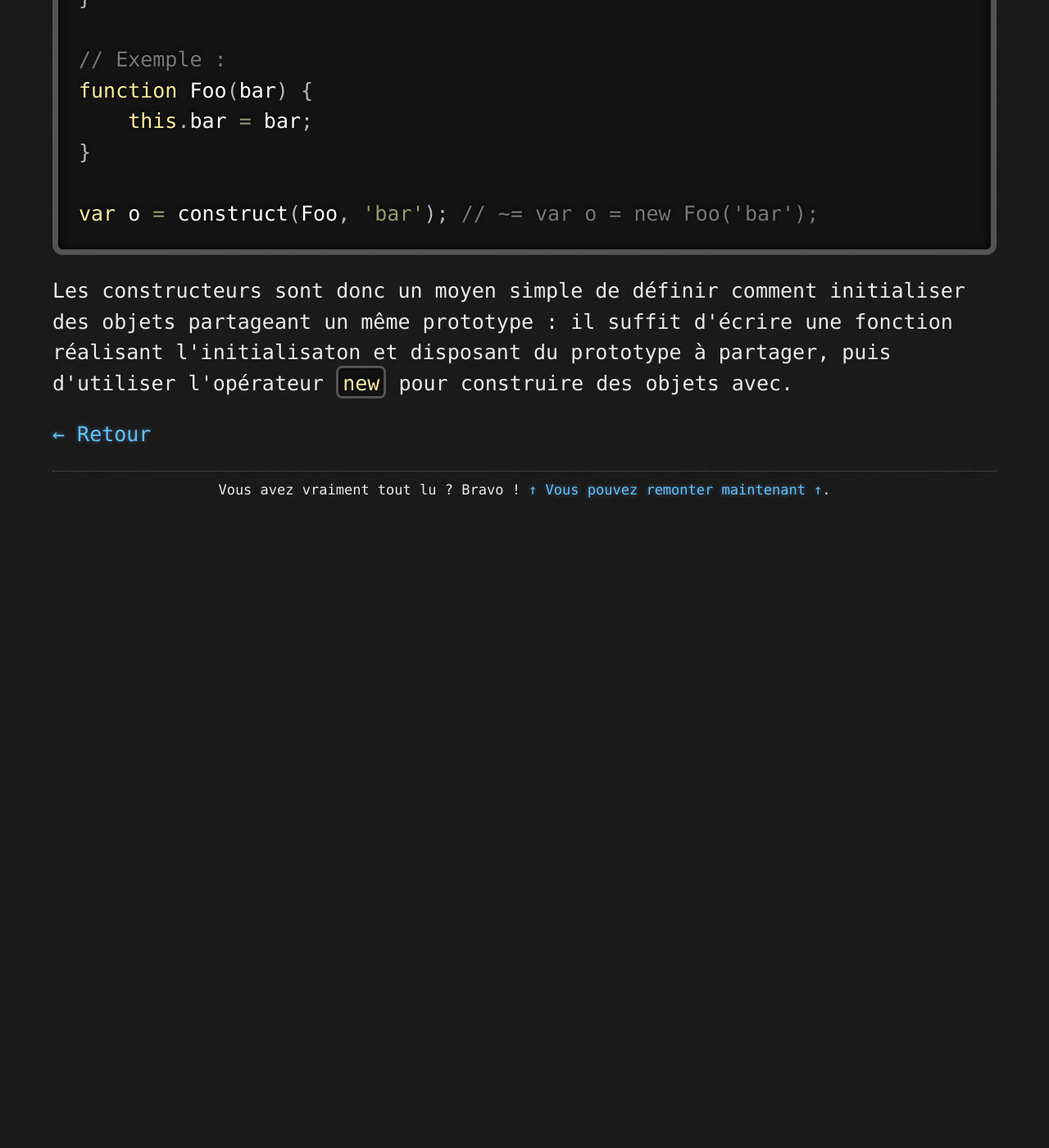
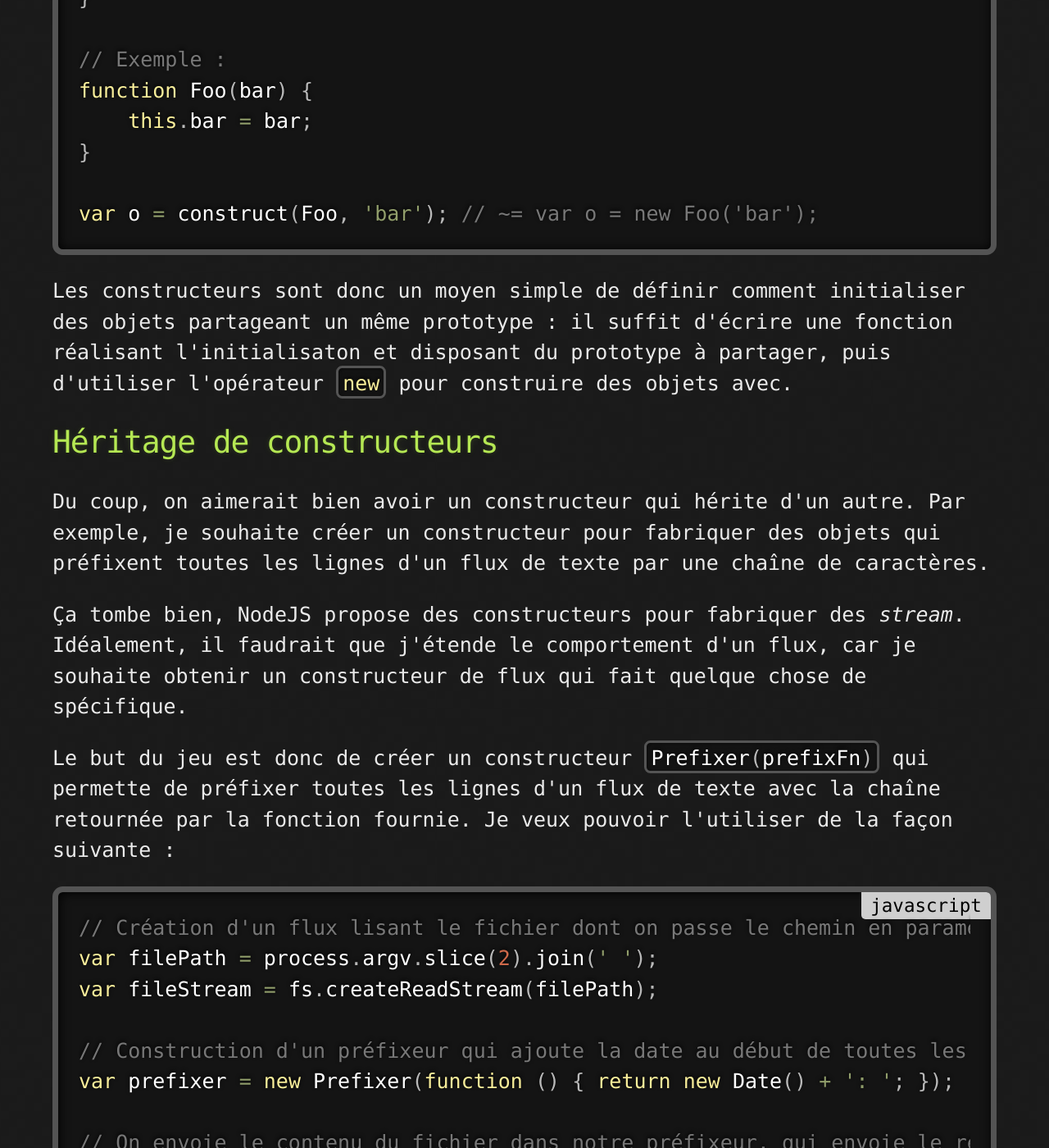
Before and after one commit to cGuille/cGuille.github.io, a Jekyll site: the page built from _posts/2015-10-04-js-objets-constructeurs-prototypes-et-heritage.html, in a window 1280 px wide and 1400 px high, scrolled down 5520 px. Shown: the whole window at 82% size. Built offline with Jekyll 4.4.1, drawn with Linux system fonts in a browser that asks for light colours; before the commit the page ends 6150 px from its top, so only the background shows below that; some of the changed text lies outside the part shown.

Commit message:
Mod: add proto inheritance section
	modified:   _posts/2015-10-04-js-objets-constructeurs-prototypes-et-heritage.html

```diff
--- a/_posts/2015-10-04-js-objets-constructeurs-prototypes-et-heritage.html
+++ b/_posts/2015-10-04-js-objets-constructeurs-prototypes-et-heritage.html
@@ -167,3 +167,87 @@ var o = construct(Foo, 'bar'); // ~= var o = new Foo('bar');
 </code></pre>
 
 <p>Les constructeurs sont donc un moyen simple de définir comment initialiser des objets partageant un même prototype&nbsp;: il suffit d'écrire une fonction réalisant l'initialisaton et disposant du prototype à partager, puis d'utiliser l'opérateur <code class="language-javascript">new</code> pour construire des objets avec.</p>
+
+<h2>Héritage de constructeurs</h2>
+
+<p>Du coup, on aimerait bien avoir un constructeur qui hérite d'un autre. Par exemple, je souhaite créer un constructeur pour fabriquer des objets qui préfixent toutes les lignes d'un flux de texte par une chaîne de caractères.</p>
+<p>Ça tombe bien, NodeJS propose des constructeurs pour fabriquer des <i>stream</i>. Idéalement, il faudrait que j'étende le comportement d'un flux, car je souhaite obtenir un constructeur de flux qui fait quelque chose de spécifique.</p>
+<p>Le but du jeu est donc de créer un constructeur <code class="language-javascript">Prefixer(prefixFn)</code> qui permette de préfixer toutes les lignes d'un flux de texte avec la chaîne retournée par la fonction fournie. Je veux pouvoir l'utiliser de la façon suivante&nbsp;:</p>
+<pre><code class="language-javascript">
+// Création d'un flux lisant le fichier dont on passe le chemin en paramètre :
+var filePath = process.argv.slice(2).join(' ');
+var fileStream = fs.createReadStream(filePath);
+
+// Construction d'un préfixeur qui ajoute la date au début de toutes les lignes :
+var prefixer = new Prefixer(function () { return new Date() + ': '; });
+
+// On envoie le contenu du fichier dans notre préfixeur, qui envoie le résultat sur la sortie standard :
+fileStream.pipe(prefixer).pipe(process.stdout);
+</code></pre>
+
+<p>Voici une implémentation du constructeur <code class="language-javascript">Prefixer</code>&nbsp;:</p>
+
+<pre><code class="language-javascript">
+function Prefixer(prefixFn) {
+    this.prefixFn = prefixFn;
+}
+
+Prefixer.prototype._transform = function Prefixer__transform(chunk, encoding, callback) {
+    var chunkString = chunk.toString(encoding !== 'buffer' ? encoding : null);
+    callback(null, chunkString.replace(/^/gm, this.prefixFn()));
+};
+</code></pre>
+
+<p>Tout ce qu'il lui manque, c'est d'hériter du prototype de <code class="language-javascript">TransformStream</code>. Il faut donc que l'on définisse le prototype de <code class="language-javascript">TransformStream</code> comme étant un objet qui hérite du prototype de <code class="language-javascript">TransformStream</code>&nbsp;; on ne veut pas donner ce dernier directement, sinon en modifiant le prototype de notre constructeur on modifiera également celui de <code class="language-javascript">TransformStream</code>.</p>
+<p>Voici une implémentation possible&nbsp;:</p>
+
+<pre><code class="language-javascript">
+var TransformStream = require('stream').Transform;
+
+function Prefixer(prefixFn) {
+    this.constructor.super_.call(this);
+    this.prefixFn = prefixFn;
+}
+Prefixer.super_ = TransformStream;
+Prefixer.prototype = Object.create(TransformStream.prototype, {
+    constructor: { value: Prefixer, writable: true, enumerable: false, configurable: false }
+});
+
+Prefixer.prototype._transform = function Prefixer__transform(chunk, encoding, callback) {
+    var chunkString = chunk.toString(encoding !== 'buffer' ? encoding : null);
+    callback(null, chunkString.replace(/^/gm, this.prefixFn()));
+};
+</code></pre>
+
+<p>Et voilà, désormais on peut accéder aux méthodes des flux de transformations natifs de NodeJS (ici on appelle <code class="language-javascript">pipe()</code>) sur les objets que notre nouveau constructeur fabriquera&nbsp;!</p>
+
+<p>Maintenant qu'on a compris, on peut directement utiliser la méthode utilitaire d'héritage fournie par NodeJS&nbsp;; voici ce que donne le script à la fin&nbsp;:</p>
+
+<pre><code class="language-javascript">
+var fs = require('fs');
+var inherits = require('util').inherits;
+var TransformStream = require('stream').Transform;
+
+function Prefixer(prefixFn) {
+    this.constructor.super_.call(this);
+    this.prefixFn = prefixFn;
+}
+inherits(Prefixer, TransformStream);
+
+Prefixer.prototype._transform = function Prefixer__transform(chunk, encoding, callback) {
+    var chunkString = chunk.toString(encoding !== 'buffer' ? encoding : null);
+    callback(null, chunkString.replace(/^/gm, this.prefixFn()));
+};
+
+
+// On peut appeler le script en ligne de commande,
+// en passant en paramètre le chemin du fichier à lire.
+var filePath = process.argv.slice(2).join(' ');
+var fileStream = fs.createReadStream(filePath);
+
+var prefixer = new Prefixer(function () {
+    return new Date() + ': ';
+});
+
+fileStream.pipe(prefixer).pipe(process.stdout);
+</code></pre>
```
